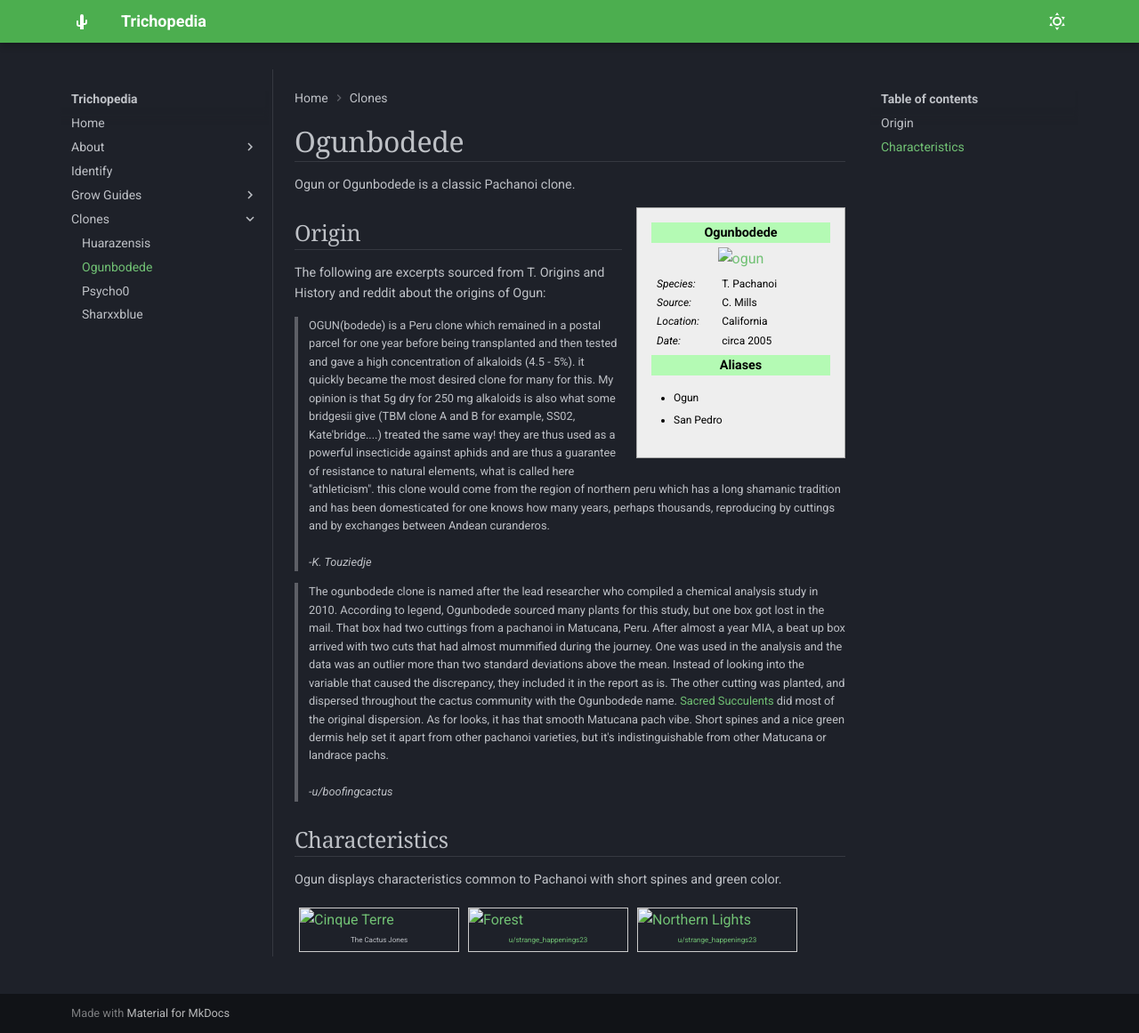
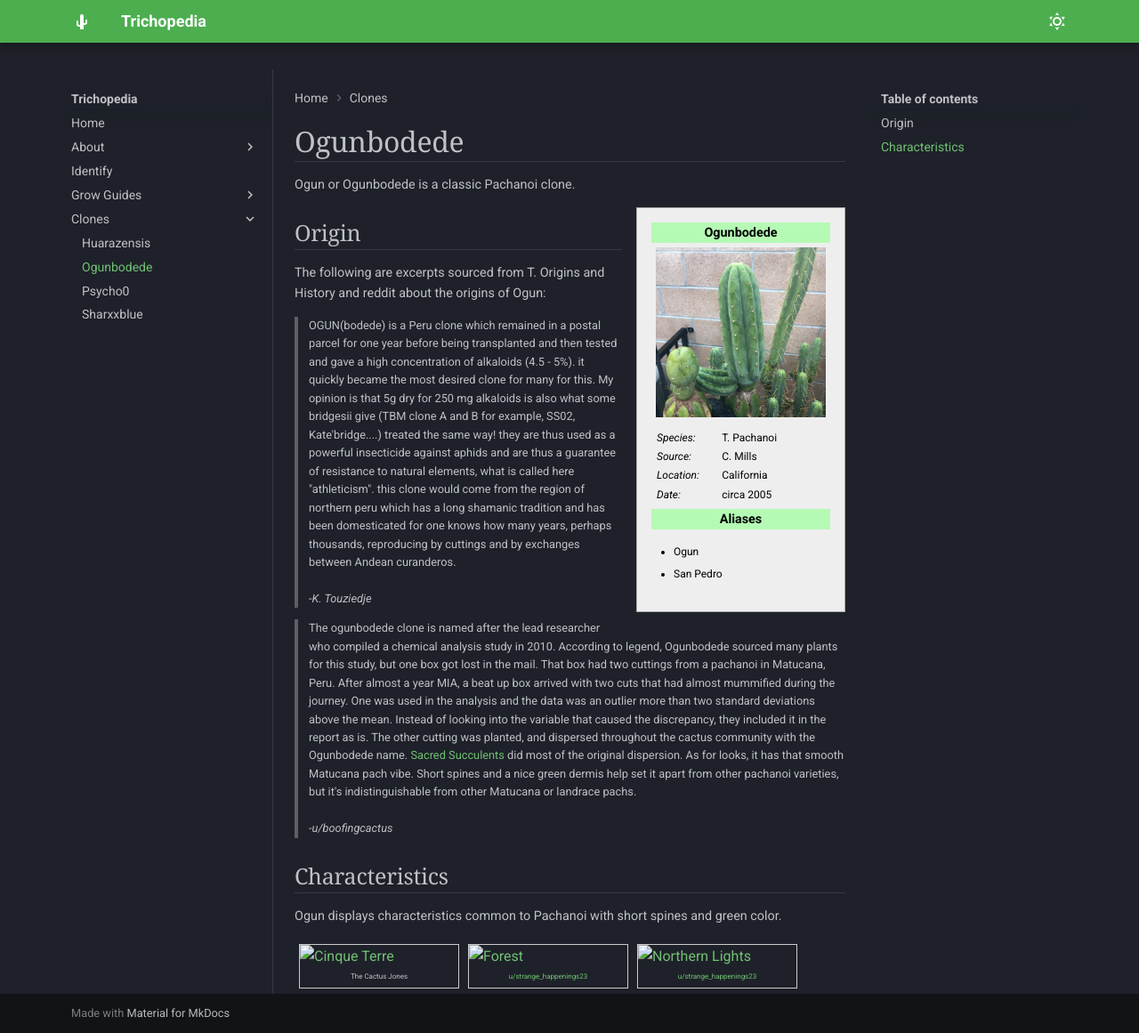
Before and after one commit to nfotinakes/trichopedia, an MkDocs documentation site: the page built from docs/clones/pachanoi/ogunbodede.md, in a window 1280 px wide and 1161 px high. Shown: the whole window at 89% size. Built offline with MkDocs 1.6.1 and Material for MkDocs 9.7.7, drawn with Linux system fonts in a browser that asks for light colours.

Commit message:
Fixing img src

```diff
--- a/docs/clones/pachanoi/ogunbodede.md
+++ b/docs/clones/pachanoi/ogunbodede.md
@@ -6,7 +6,7 @@ Ogun or Ogunbodede is a classic Pachanoi clone.
 <div class="infobox">
 <div class="infobox-title">Ogunbodede</div>
 <div class="infobox-image">
-<img src="./clones/assets/ogun.jpeg" alt="ogun" width="200">
+<img src="/clones/pachanoi/assets/ogun.jpeg" alt="ogun" width="200">
 
 </div>
 <table class="infobox-table">
```
